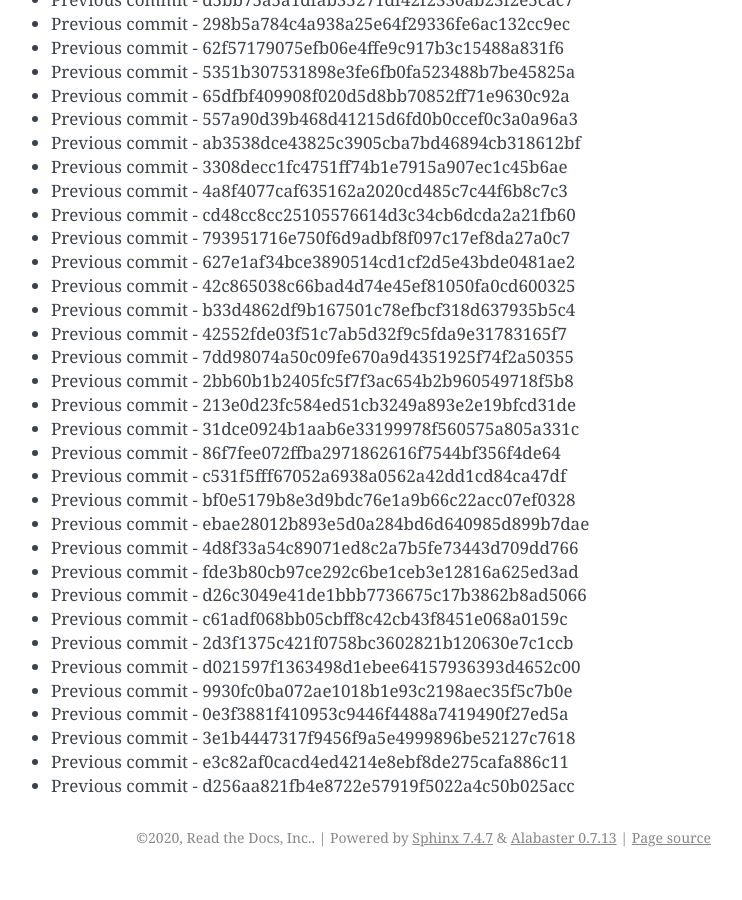
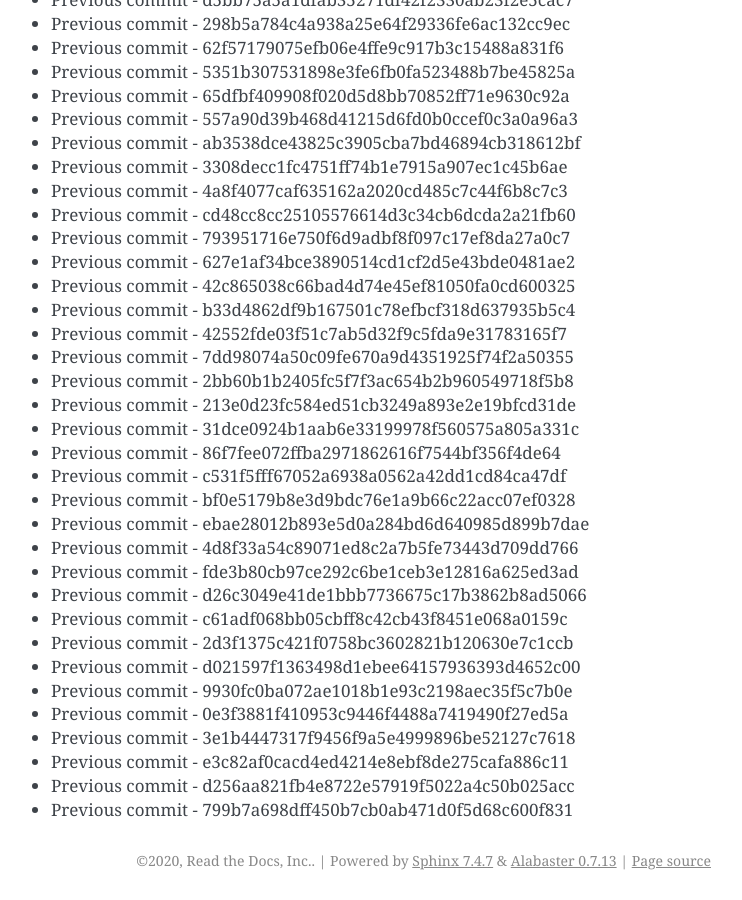
Before and after one commit to readthedocs/rtd-git-stresstest, a Sphinx documentation site: the page built from docs/updates.rst, in a window 1280 px wide and 900 px high, scrolled down 51866 px. Shown: the whole window, without its empty margins (399-1141 px from the left). Built offline with Sphinx 7.4.7, drawn with Linux system fonts in a browser that asks for light colours; before the commit the page ends 52743 px from its top, so only the background shows below that.

Commit message:
Generating commit from previous: 799b7a698dff450b7cb0ab471d0f5d68c600f831

```diff
--- a/docs/updates.rst
+++ b/docs/updates.rst
@@ -2211,3 +2211,4 @@ It can be tested for any performance characteristics.
 * Previous commit - 3e1b4447317f9456f9a5e4999896be52127c7618
 * Previous commit - e3c82af0cacd4ed4214e8ebf8de275cafa886c11
 * Previous commit - d256aa821fb4e8722e57919f5022a4c50b025acc
+* Previous commit - 799b7a698dff450b7cb0ab471d0f5d68c600f831
```
